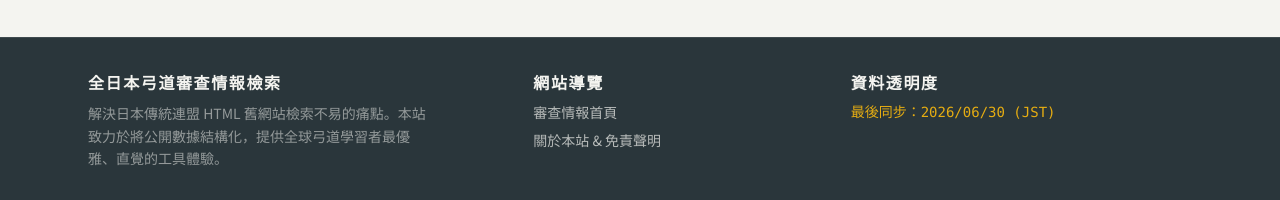
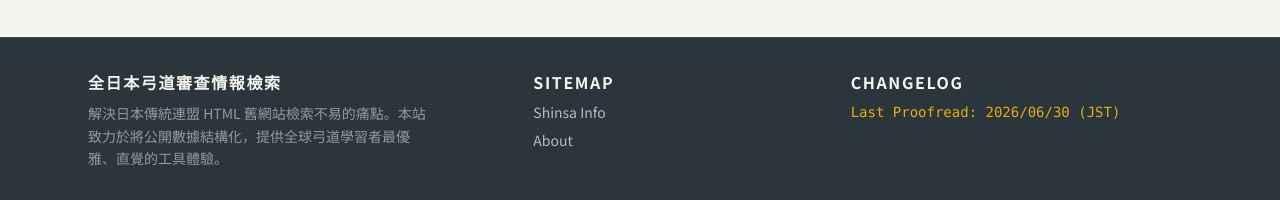
Before and after one commit to ckwhen/kyudo-tori, a Next.js app: page /en in a window 1280 px wide. Shown: the part 517-717 px from the top of the page. Built offline with nearby package versions, Linux system fonts and the light colour scheme; no server answers; the database is empty.

Commit message:
feat: update Footer i18n

```diff
--- a/messages/en.json
+++ b/messages/en.json
@@ -1,6 +1,13 @@
 {
   "LandingPage": {
-    "subtitle": "All Japan Kyudo Shinsa Information. Structured Search Platform."
+    "subtitle": "All Japan Kyudo Shinsa Information. Structured Search Platform.",
+    "footer": {
+      "sitemap": "Sitemap",
+      "shinsa": "Shinsa Info",
+      "about": "About",
+      "changelog": "Changelog",
+      "lastProofread": "Last Proofread: {date}"
+    }
   },
   "LocaleSwitcher": {
     "zh-TW": "Chinese (Traditional)",
--- a/messages/ja.json
+++ b/messages/ja.json
@@ -1,6 +1,13 @@
 {
   "LandingPage": {
-    "subtitle": "全日本弓道審査情報 · 構造化検索プラットフォーム"
+    "subtitle": "全日本弓道審査情報 · 構造化検索プラットフォーム",
+    "footer": {
+      "sitemap": "サイトマップ",
+      "shinsa": "審査情報",
+      "about": "当サイトについて",
+      "changelog": "更新履歴",
+      "lastProofread": "最終校正：{date}"
+    }
   },
   "LocaleSwitcher": {
     "zh-TW": "中国語 (繁体字)",
--- a/messages/zh-TW.json
+++ b/messages/zh-TW.json
@@ -1,6 +1,13 @@
 {
   "LandingPage": {
-    "subtitle": "全日本弓道審查情報 · 結構化檢索平台"
+    "subtitle": "全日本弓道審查情報 · 結構化檢索平台",
+    "footer": {
+      "sitemap": "網站導覽",
+      "shinsa": "審查情報",
+      "about": "關於本站",
+      "changelog": "更新紀錄",
+      "lastProofread": "最後校對：{date}"
+    }
   },
   "LocaleSwitcher": {
     "zh-TW": "中文 (繁體)",
--- a/shared/components/Footer.tsx
+++ b/shared/components/Footer.tsx
@@ -1,6 +1,9 @@
 import { Link } from '@/i18n/navigation';
+import { useTranslations } from 'next-intl';
 
 export default function Footer() {
+  const t = useTranslations('LandingPage.footer');
+
   return (
     <footer className="bg-ink text-canvas/70 border-t border-canvas/10 py-8 mt-auto">
       <div className="max-w-6xl mx-auto px-6 grid grid-cols-1 md:grid-cols-3 gap-10">
@@ -14,21 +17,27 @@ export default function Footer() {
         </div>
 
         <div className="space-y-2 md:pl-16">
-          <h4 className="font-bold text-canvas uppercase tracking-widest">網站導覽</h4>
+          <h4 className="font-bold text-canvas uppercase tracking-widest">
+            {t('sitemap')}
+          </h4>
           <ul className="space-y-2 text-sm">
             <li>
-              <Link href="/" className="hover:text-gold transition-colors">審查情報首頁</Link>
+              <Link href="/" className="hover:text-gold transition-colors">{t('shinsa')}</Link>
             </li>
             <li>
-              <Link href="/about" className="hover:text-gold transition-colors">關於本站 & 免責聲明</Link>
+              <Link href="/about" className="hover:text-gold transition-colors">{t('about')}</Link>
             </li>
           </ul>
         </div>
 
         <div className="space-y-2">
-          <h4 className="font-bold text-canvas uppercase tracking-widest">資料透明度</h4>
+          <h4 className="font-bold text-canvas uppercase tracking-widest">
+            {t('changelog')}
+          </h4>
           <div className="font-mono text-sm">
-            <div className="text-gold">最後同步：2026/06/30 (JST)</div>
+            <div className="text-gold">
+              {t('lastProofread', { date: '2026/06/30 (JST)' })}
+            </div>
           </div>
         </div>
 
```
